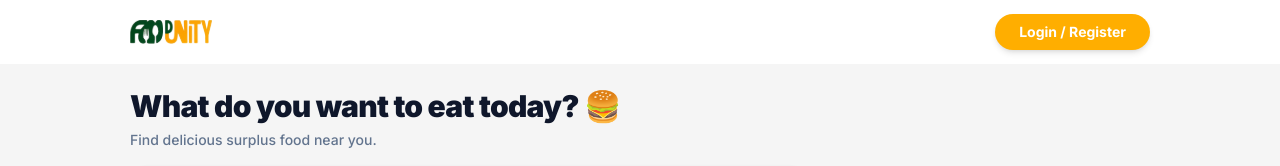
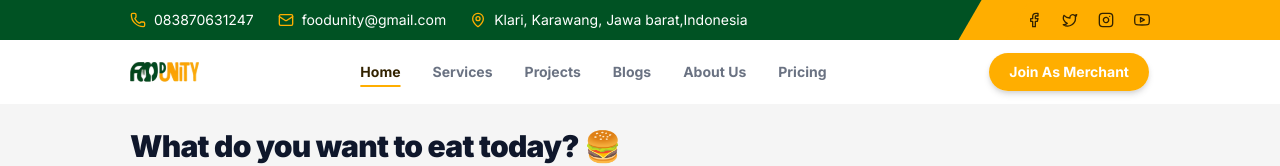
Before and after one commit to AbidinoNurkhiansyah/food-unity, a React (Vite) app: page /explore in a window 1280 px wide. Shown: the top 166 px of the page. Built offline with nearby package versions, Linux system fonts and the light colour scheme; no server answers; the database is empty.

Commit message:
style(layout): update topbar and explore page headers

```diff
--- a/src/components/layout/TopBar.tsx
+++ b/src/components/layout/TopBar.tsx
@@ -77,15 +77,15 @@ export function TopBar() {
       <div className="flex gap-6 py-2.5 px-4 lg:pl-[130px] flex-wrap items-center">
         <div className="flex items-center gap-2">
           <Phone className="w-4 h-4 text-primary-500" />
-          <span>(000) 000-0000</span>
+          <span>083870631247</span>
         </div>
         <div className="flex items-center gap-2">
           <Mail className="w-4 h-4 text-primary-500" />
-          <span>example@gmail.com</span>
+          <span>foodunity@gmail.com</span>
         </div>
         <div className="flex items-center gap-2">
           <MapPin className="w-4 h-4 text-primary-500" />
-          <span>2464 Royal Ln. Mesa, New Jersey 45463</span>
+          <span>Klari, Karawang, Jawa barat,Indonesia</span>
         </div>
       </div>
 
--- a/src/features/explore/components/ExploreHeader.tsx
+++ b/src/features/explore/components/ExploreHeader.tsx
@@ -16,6 +16,8 @@ import {
   AlertDialogTitle,
   AlertDialogTrigger,
 } from "@/components/ui/alert-dialog";
+import { TopBar } from "@/components/layout/TopBar";
+import { MainNavbar } from "@/features/landing/components/MainNavbar";
 
 export const ExploreHeader: React.FC = () => {
   const navigate = useNavigate();
@@ -30,6 +32,15 @@ export const ExploreHeader: React.FC = () => {
     }
   };
 
+  if (!user) {
+    return (
+      <>
+        <TopBar />
+        <MainNavbar />
+      </>
+    );
+  }
+
   return (
     <header className="sticky top-0 z-50 bg-white">
       <div className="px-4 sm:px-6 lg:px-[130px]">
@@ -39,14 +50,6 @@ export const ExploreHeader: React.FC = () => {
           </div>
 
           <div className="flex items-center gap-4">
-            {!user ? (
-              <button
-                onClick={() => navigate("/login")}
-                className="bg-primary-500 hover:bg-primary-600 text-white font-bold cursor-pointer py-2 px-6 rounded-full transition-colors text-sm shadow-md"
-              >
-                Login / Register
-              </button>
-            ) : (
             <>
               <div className="hidden sm:flex flex-col items-end mr-4">
                 <span className="text-sm font-medium text-gray-900">
@@ -123,7 +126,6 @@ export const ExploreHeader: React.FC = () => {
                 </AlertDialogContent>
               </AlertDialog>
             </>
-            )}
           </div>
         </div>
       </div>
--- a/src/pages/consumer/ExplorePage.tsx
+++ b/src/pages/consumer/ExplorePage.tsx
@@ -29,7 +29,7 @@ import { toast } from "sonner";
 
 export const ExplorePage: React.FC = () => {
   const navigate = useNavigate();
-  const { isAuthenticated, isLoading: isAuthLoading } = useAuthStore();
+  const { isAuthenticated, } = useAuthStore();
   const { data: products, isLoading } = useAllProducts();
   const { data: merchants = [] } = useExploreMerchants();
 
@@ -39,20 +39,7 @@ export const ExplorePage: React.FC = () => {
   const [isProductModalOpen, setIsProductModalOpen] = useState(false);
   const [isLoginPromptOpen, setIsLoginPromptOpen] = useState(false);
 
-  const isInitialCheck = React.useRef(true);
 
-  React.useEffect(() => {
-    if (isAuthLoading) return;
-
-    if (isInitialCheck.current) {
-      isInitialCheck.current = false;
-      return;
-    }
-
-    if (!isAuthenticated) {
-      toast.success('Berhasil logout!');
-    }
-  }, [isAuthenticated, isAuthLoading]);
 
   // Search and Filter States
   const [searchQuery, setSearchQuery] = useState("");
```
Lines whose indentation alone changed are shown as unchanged.
